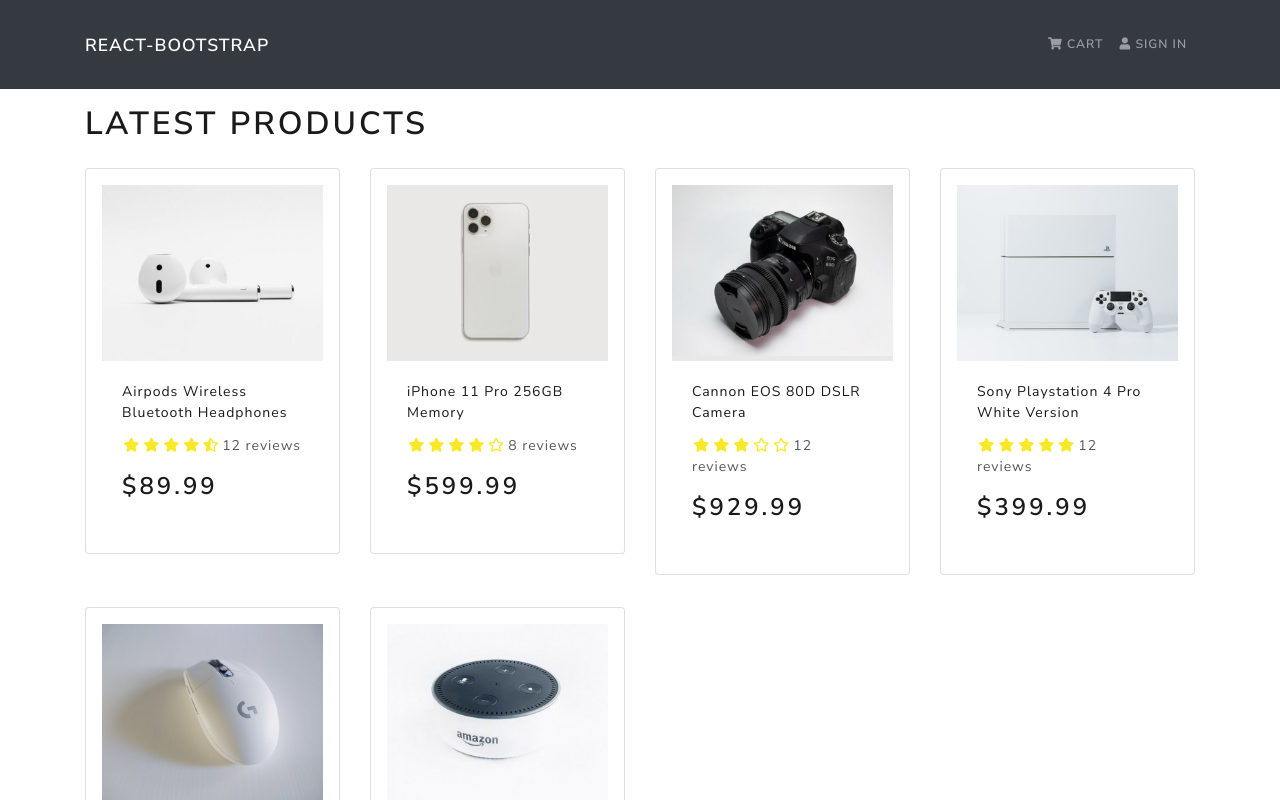
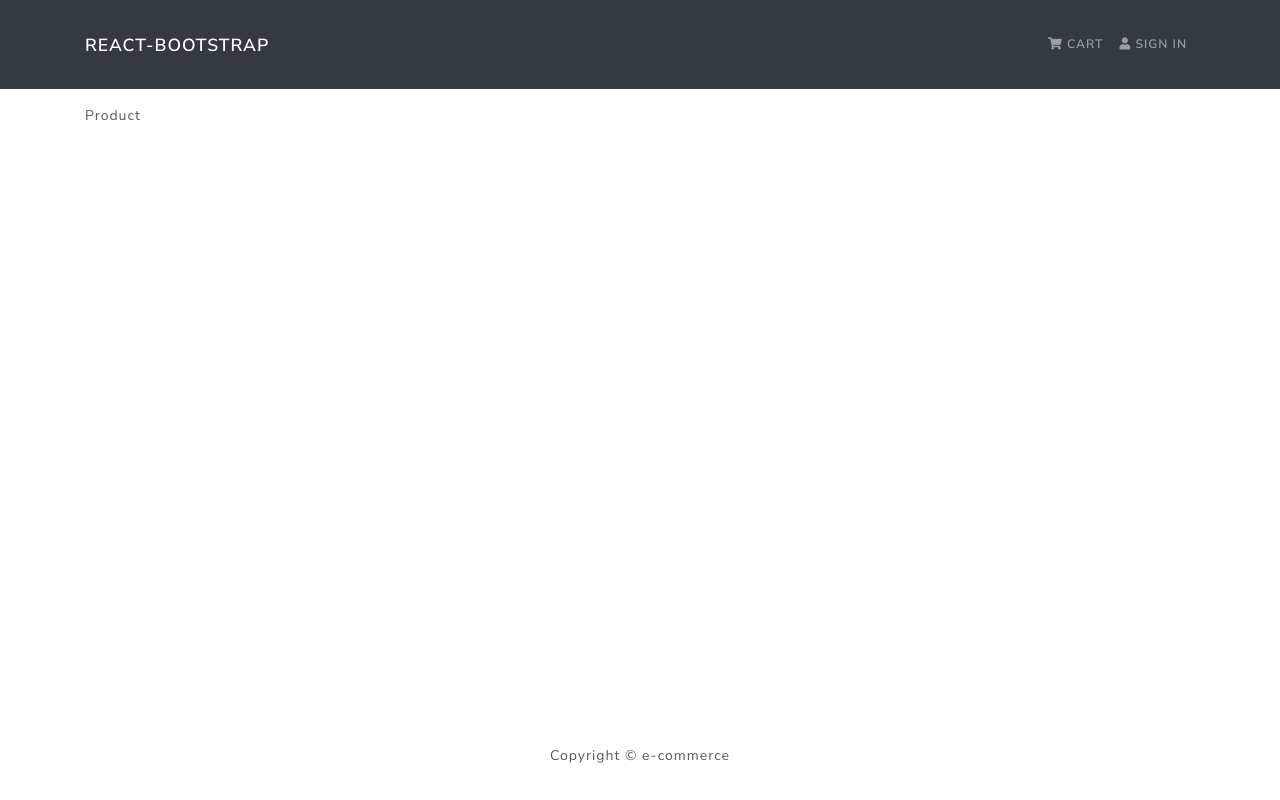
Before and after one commit to cristianmontenegrop/react-ecommerce, a React (Create React App) app in the folder frontend/: page /product/1 in a window 1280 px wide. Shown: the top 800 px of the page. Built offline with nearby package versions, Linux system fonts and the light colour scheme.

Commit message:
feat(front end): React-router-dom, react-bootstrap installed. 2 routes created, '/' and 'product'

```diff
--- a/frontend/src/App.js
+++ b/frontend/src/App.js
@@ -1,20 +1,23 @@
 import React from 'react';
+import { BrowserRouter as Router, Route } from 'react-router-dom';
 import { Container } from 'react-bootstrap';
 import Header from './components/Header';
 import Footer from './components/Footer';
 import HomeScreen from './screens/HomeScreen';
+import ProductScreen from './screens/ProductScreen';
 
 const App = () => {
   return (
-    <>
+    <Router>
       <Header />
       <main className='py-3'>
         <Container>
-          <HomeScreen />
+          <Route path='/' exact component={HomeScreen}></Route>
+          <Route path='/product/:id' component={ProductScreen}></Route>
         </Container>
       </main>
       <Footer />
-    </>
+    </Router>
   );
 };
 
--- /dev/null
+++ b/frontend/src/screens/ProductScreen.js
@@ -0,0 +1,7 @@
+import React from 'react';
+
+const ProductScreen = () => {
+  return <div>Product</div>;
+};
+
+export default ProductScreen;
```
